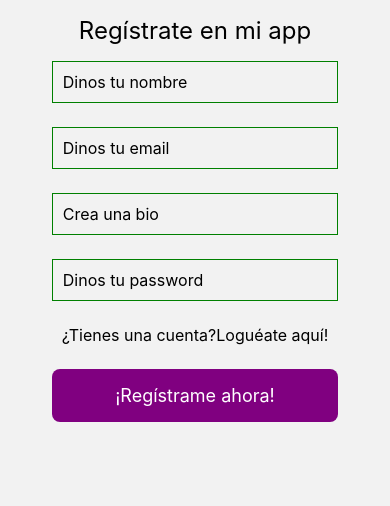
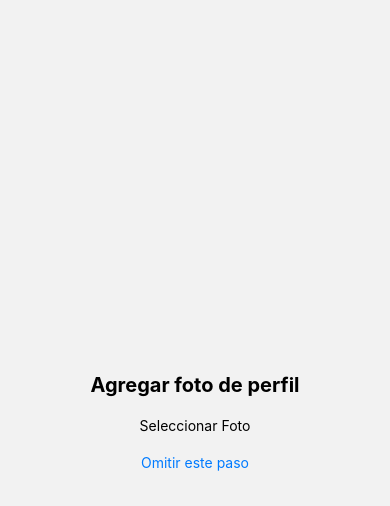
Before and after one commit to ezebilinkis/Prog3ProyectoIntegrador2, a React Native app in the folder my-app/: screen /AgregarFoto in a window 390 px wide. Shown: the top 506 px of the page. Built offline with nearby package versions, Linux system fonts and the light colour scheme; no server answers.

Commit message:
foto de perfil con image picker

```diff
--- a/my-app/package.json
+++ b/my-app/package.json
@@ -23,7 +23,8 @@
     "react-native-safe-area-context": "4.6.3",
     "react-native-screens": "~3.22.0",
     "react-native-web": "~0.19.6",
-    "expo-camera": "~13.4.4"
+    "expo-camera": "~13.4.4",
+    "expo-image-picker": "~14.3.2"
   },
   "devDependencies": {
     "@babel/core": "^7.20.0"
--- a/my-app/src/components/FormRegister.js
+++ b/my-app/src/components/FormRegister.js
@@ -21,9 +21,10 @@ class FormRegister extends Component {
             createdAt: Date.now(),
             name: this.state.name,
             minibio: this.state.minibio,
+            fotoPerfil: ''
           })
       )
-      .then((resp) => console.log(resp))
+      .then((resp) => this.props.navigation.navigate('AgregarFoto',{docId: resp.id}))
       .catch((err) => console.log(err));
   }
 
--- /dev/null
+++ b/my-app/src/components/MyImagePicker.js
@@ -0,0 +1,72 @@
+import React, { Component } from 'react'
+import { Text, View, TouchableOpacity, Image, StyleSheet} from 'react-native'
+import * as ImagePicker from 'expo-image-picker'
+import { storage } from '../firebase/config'
+export default class MyImagePicker extends Component {
+  constructor(props){
+    super(props)
+    this.state = {
+        imagenCargada: ''
+    }
+  }
+
+  activarPicker(){
+    ImagePicker.launchImageLibraryAsync()
+    .then(image => this.setState({
+        imagenCargada: image.assets[0].uri
+    }))
+    .catch(e=> console.log(e))
+  }
+  aceptarImagen(){
+    fetch(this.state.imagenCargada)
+    .then(img => img.blob())
+    .then(imagen => {
+        let ref = storage.ref(`imgPerfil/${Date.now()}.jpeg`)
+        ref.put(imagen)
+        .then(()=>{
+            ref.getDownloadURL()
+            .then((url)=>{
+                this.props.actualizarEstadoFotoDePerfil(url)
+            })
+        })
+    })
+    .catch(e => console.log(e))
+  }
+
+  render() {
+    return (
+      <View>
+
+        {
+            this.state.imagenCargada !== ''?
+            <>
+            <Image
+            source={{uri: this.state.imagenCargada}}
+            style = {styles.img}
+            />
+            <TouchableOpacity onPress={()=> this.aceptarImagen()}>
+                <Text >Aceptar imagen</Text>
+            </TouchableOpacity>
+            <TouchableOpacity onPress={()=> this.setState({imagenCargada: ''})}>
+                <Text >Rechazar imagen</Text>
+            </TouchableOpacity>
+            </>
+            :
+            <>
+            <TouchableOpacity onPress={()=> this.activarPicker()}>
+                <Text >Seleccionar Foto</Text>
+            </TouchableOpacity>
+            </>
+        }
+
+      </View>
+    )
+  }
+}
+
+
+const styles = StyleSheet.create({
+    img:{
+        height: 200
+    }
+})
--- a/my-app/src/navigation/MainNavigation.js
+++ b/my-app/src/navigation/MainNavigation.js
@@ -4,7 +4,7 @@ import { createNativeStackNavigator} from '@react-navigation/native-stack';
 
 import TabNavigation from './TabNavigation';
 
-
+import AgregarFoto from '../screens/AddFoto';
 import Register from '../screens/Register';
 import Login from '../screens/login';
 import Comments from '../screens/Comments';
@@ -48,6 +48,13 @@ export default function MainNavigation() {
           name='Perfil'
           component={ProfileOtros}
           />
+        <Stack.Screen
+        name='AgregarFoto'
+        component={AgregarFoto}
+        options={{
+          headerShown: false
+        }}
+        />
       </Stack.Navigator>
     </NavigationContainer>
   )
--- /dev/null
+++ b/my-app/src/screens/AddFoto.js
@@ -0,0 +1,81 @@
+import React, { Component } from 'react';
+import { Text, View, TouchableOpacity, StyleSheet } from 'react-native';
+import MyImagePicker from '../components/MyImagePicker';
+import { db } from '../firebase/config';
+
+export default class AgregarFoto extends Component {
+  constructor(props) {
+    super(props);
+    this.state = {
+      fotoDePerfil: '',
+    };
+  }
+
+  actualizarEstadoFotoDePerfil(url) {
+    this.setState({
+      fotoDePerfil: url,
+    });
+  }
+
+  actualizarDoc() {
+    console.log(this.props.route.params.docId);
+    db.collection('users')
+      .doc(this.props.route.params.docId)
+      .update({
+        fotoPerfil: this.state.fotoDePerfil,
+      })
+      .then((resp) => {
+        this.props.navigation.navigate('Home');
+      });
+  }
+
+  render() {
+    return (
+      <View style={styles.container}>
+        <Text style={styles.title}>Agregar foto de perfil</Text>
+        <MyImagePicker
+          actualizarEstadoFotoDePerfil={(url) => this.actualizarEstadoFotoDePerfil(url)}
+        />
+        {this.state.fotoDePerfil !== '' ? (
+          <TouchableOpacity style={styles.button} onPress={() => this.actualizarDoc()}>
+            <Text style={styles.buttonText}>Añadir foto de Perfil</Text>
+          </TouchableOpacity>
+        ) : (
+          <></>
+        )}
+        <TouchableOpacity onPress={() => this.props.navigation.navigate('Home')}>
+          <Text style={styles.skipText}>Omitir este paso</Text>
+        </TouchableOpacity>
+      </View>
+    );
+  }
+}
+
+const styles = StyleSheet.create({
+  container: {
+    flex: 1,
+    padding: 20,
+    justifyContent: 'center',
+    alignItems: 'center',
+  },
+  title: {
+    fontSize: 20,
+    fontWeight: 'bold',
+    marginBottom: 20,
+  },
+  button: {
+    backgroundColor: '#007BFF',
+    padding: 10,
+    borderRadius: 5,
+    marginTop: 20,
+  },
+  buttonText: {
+    color: '#fff',
+    textAlign: 'center',
+  },
+  skipText: {
+    marginTop: 20,
+    color: '#007BFF',
+    textAlign: 'center',
+  },
+});
```
Also changed, not shown: 1 other file (tests, documents, lock files or other folders).
